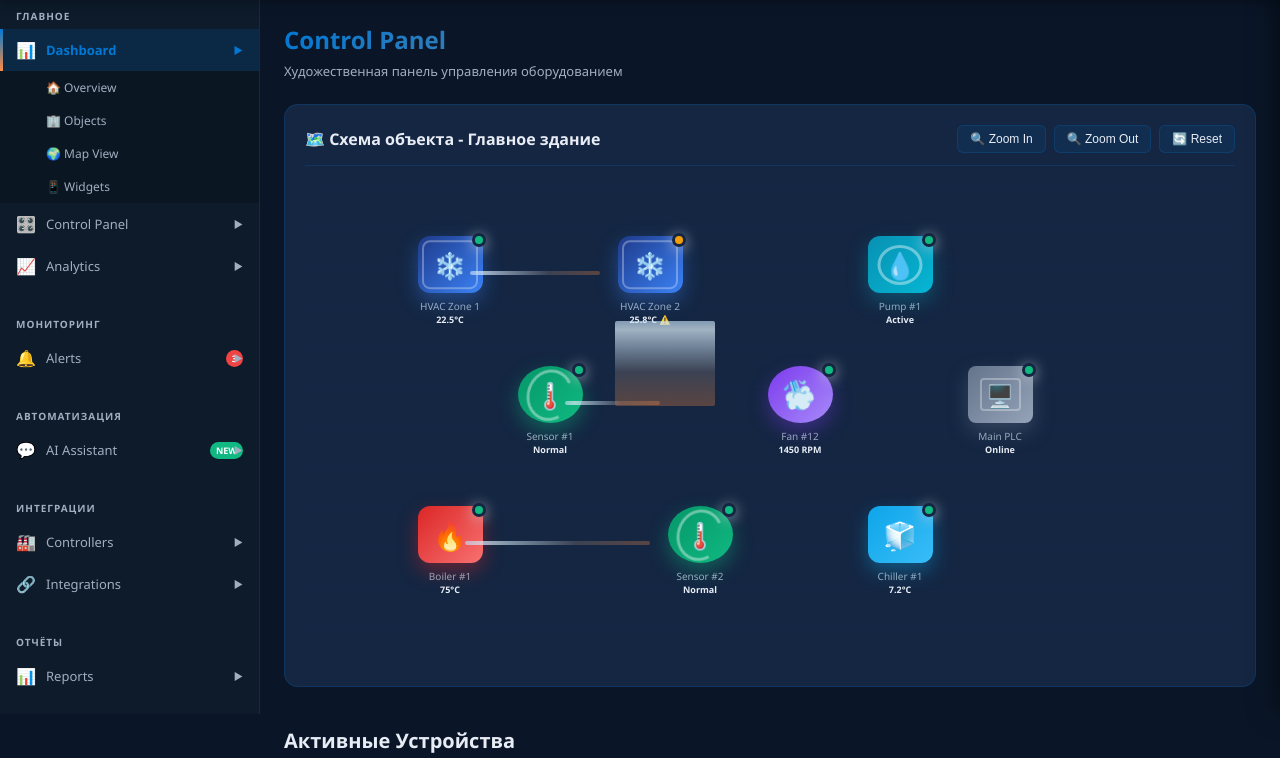
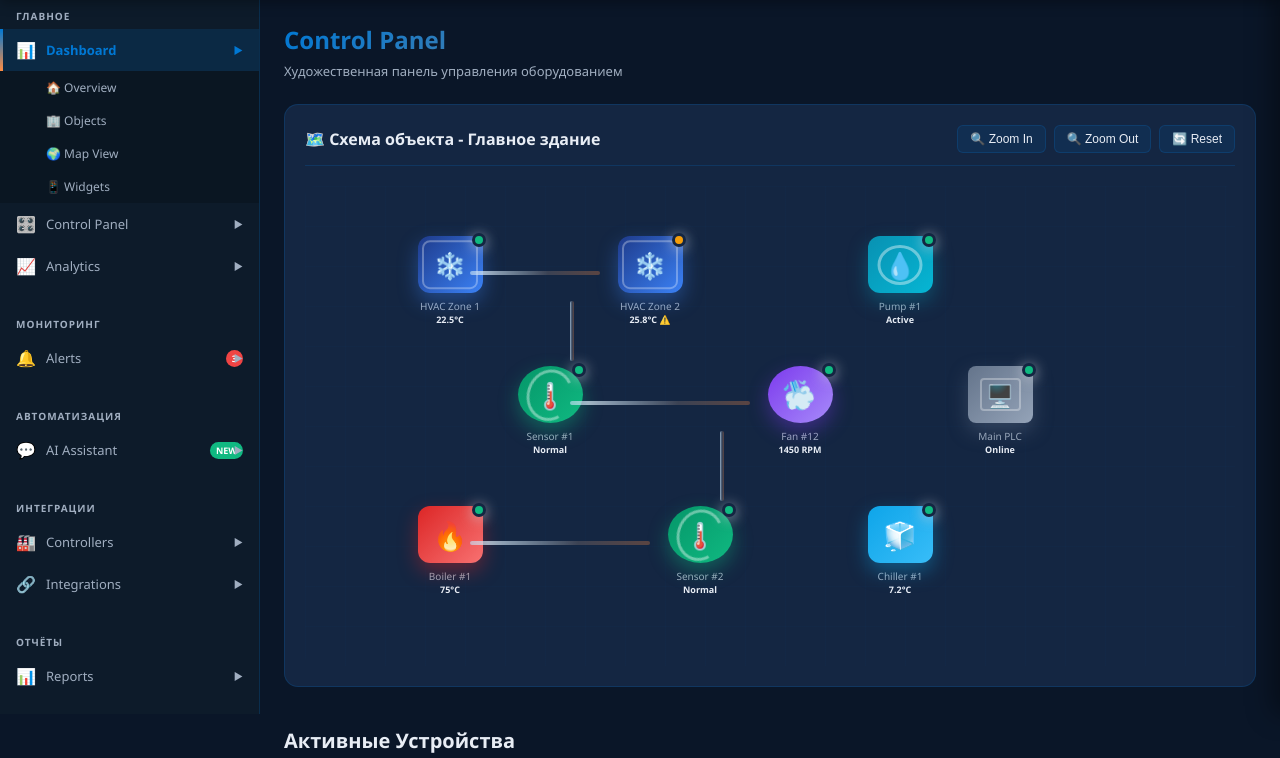
Before and after one commit to malsonvalentin-architector/rm-saas-platform, a Django app: page /dashboard/v2/control/ in a window 1280 px wide. Shown: the part 86-844 px from the top of the page. Run offline with Django 3.2, Linux system fonts and the light colour scheme; the visitor is signed in with stand-in values (Sample User, id 1); parts of the project's set-up code (start-up, migrations or seed data) failed here and were passed over.

Commit message:
fix: исправлен баг с connection pipes на Control Panel
- Удалён неправильный rotated connector который висел в воздухе
- Исправлены координаты всех connection pipes
- Добавлены правильные вертикальные connectors
- Теперь все трубы корректно соединяют equipment nodes
- Fix для бага замеченного на скриншоте пользователя

```diff
--- a/dashboard_v2/templates/dashboard_v2/control_full.html
+++ b/dashboard_v2/templates/dashboard_v2/control_full.html
@@ -101,10 +101,20 @@
         </div>
 
         <!-- CONNECTION PIPES -->
+        <!-- Horizontal: HVAC Zone 1 (100px) to HVAC Zone 2 (300px) -->
         <div class="connection-pipe" style="top: 85px; left: 165px; width: 130px;"></div>
-        <div class="connection-pipe" style="top: 215px; left: 260px; width: 95px;"></div>
-        <div class="connection-pipe" style="top: 355px; left: 160px; width: 185px;"></div>
-        <div class="connection-pipe" style="top: 85px; left: 360px; width: 85px; height: 100px; transform: rotate(90deg); transform-origin: left;"></div>
+
+        <!-- Horizontal: Sensor #1 (200px) to Fan #12 (450px) -->
+        <div class="connection-pipe" style="top: 215px; left: 265px; width: 180px;"></div>
+
+        <!-- Horizontal: Boiler (100px) to Sensor #2 (350px) -->
+        <div class="connection-pipe" style="top: 355px; left: 165px; width: 180px;"></div>
+
+        <!-- Vertical: HVAC Zone 2 (300px, 50px) to Sensor #1 (200px, 180px) -->
+        <div class="connection-pipe" style="top: 115px; left: 265px; width: 4px; height: 60px;"></div>
+
+        <!-- Vertical: Fan #12 (450px, 180px) to Sensor #2 (350px, 320px) -->
+        <div class="connection-pipe" style="top: 245px; left: 415px; width: 4px; height: 70px;"></div>
     </div>
 </div>
 
```
